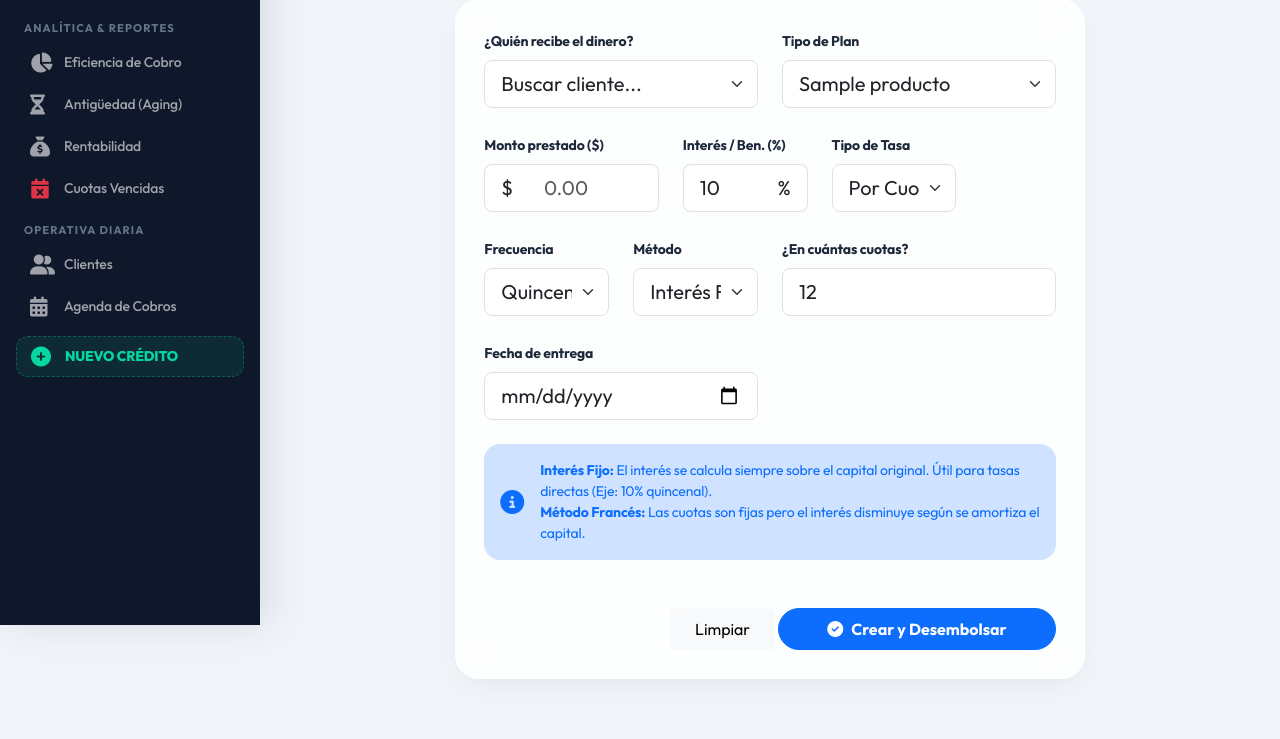
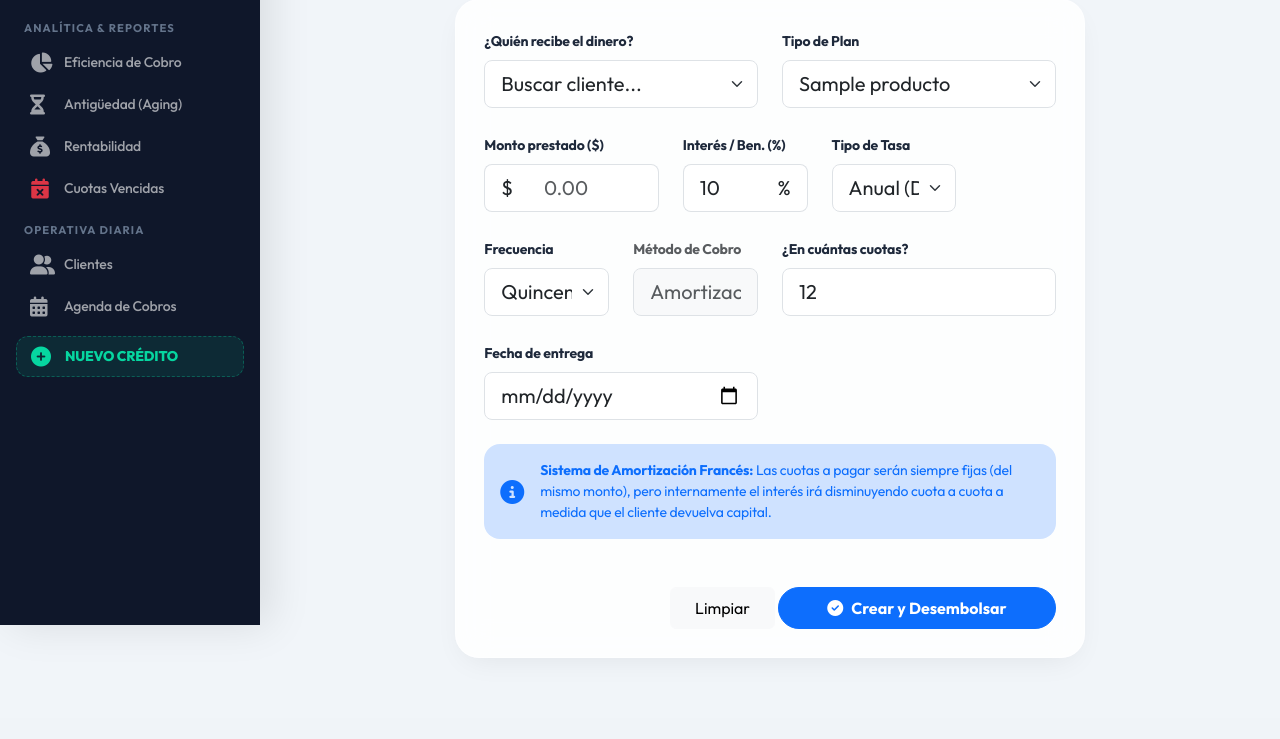
Before and after one commit to ThuingWilliam/prestaprop, a Flask app: template templates/prestamos/nuevo_prestamo.html in a window 1280 px wide. Shown: the part 175-914 px from the top of the page. After the commit the page ends 833 px from the top, so only its background shows below. Run offline with Flask 3, Linux system fonts and the light colour scheme; the template is opened without the code that fills it: most values are stand-ins (such as "Sample title", 1, 10 or a date in 2020).

Commit message:
feat: default and restrict all new loans to Amortizacion (Frances) method

```diff
--- a/routes/prestamos.py
+++ b/routes/prestamos.py
@@ -31,7 +31,7 @@ def nuevo():
             monto = Decimal(request.form.get('monto') or 0)
             tasa = Decimal(request.form.get('tasa') or 0) / 100
             tipo_tasa = request.form.get('tipo_tasa') # PERIODICA o ANUAL
-            metodo = request.form.get('metodo_calculo') # FIJO o FRANCES
+            metodo = 'FRANCES' # Forzado siempre a Sistema Francés de Amortización según reglas de negocio
             frecuencia_str = request.form.get('frecuencia')
             plazo = int(request.form.get('plazo') or 12)
 
--- a/templates/prestamos/nuevo_prestamo.html
+++ b/templates/prestamos/nuevo_prestamo.html
@@ -52,8 +52,8 @@
                     <div class="col-md-3">
                         <label class="form-label small fw-bold">Tipo de Tasa</label>
                         <select name="tipo_tasa" class="form-select form-select-lg">
-                            <option value="PERIODICA" selected>Por Cuota (Fija)</option>
-                            <option value="ANUAL">Anual (Dividida)</option>
+                            <option value="ANUAL" selected>Anual (Dividida)</option>
+                            <option value="PERIODICA">Por Cuota (Fija)</option>
                         </select>
                     </div>
                     <div class="col-md-3">
@@ -65,11 +65,10 @@
                         </select>
                     </div>
                     <div class="col-md-3">
-                        <label class="form-label small fw-bold">Método</label>
-                        <select name="metodo_calculo" class="form-select form-select-lg">
-                            <option value="FIJO" selected>Interés Fijo (Simple)</option>
-                            <option value="FRANCES">Francés (Amortizado)</option>
-                        </select>
+                        <!-- Se oculta la opción para que solo haya FRANCES -->
+                        <input type="hidden" name="metodo_calculo" value="FRANCES">
+                        <label class="form-label small fw-bold text-muted">Método de Cobro</label>
+                        <input type="text" class="form-control form-control-lg bg-light text-muted" value="Amortización (Francés)" disabled>
                     </div>
 
                     <div class="col-md-6">
@@ -86,8 +85,7 @@
                 <div class="alert bg-primary-subtle border-0 text-primary mt-4 d-flex align-items-center gap-3 rounded-4">
                     <i class="fa-solid fa-circle-info fs-4"></i>
                     <div class="small">
-                        <strong>Interés Fijo:</strong> El interés se calcula siempre sobre el capital original. Útil para tasas directas (Eje: 10% quincenal).<br>
-                        <strong>Método Francés:</strong> Las cuotas son fijas pero el interés disminuye según se amortiza el capital.
+                        <strong>Sistema de Amortización Francés:</strong> Las cuotas a pagar serán siempre fijas (del mismo monto), pero internamente el interés irá disminuyendo cuota a cuota a medida que el cliente devuelva capital.
                     </div>
                 </div>
 
```
